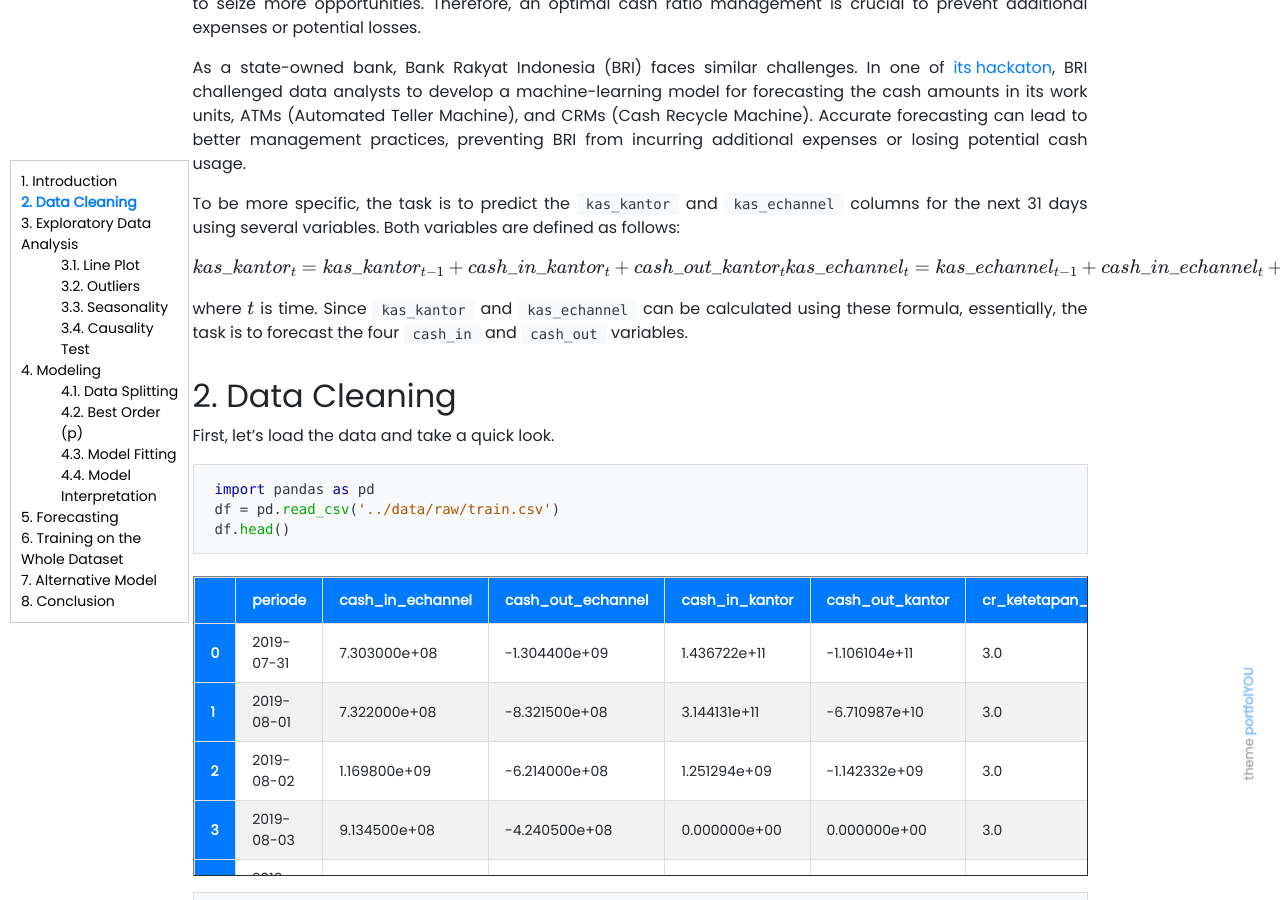
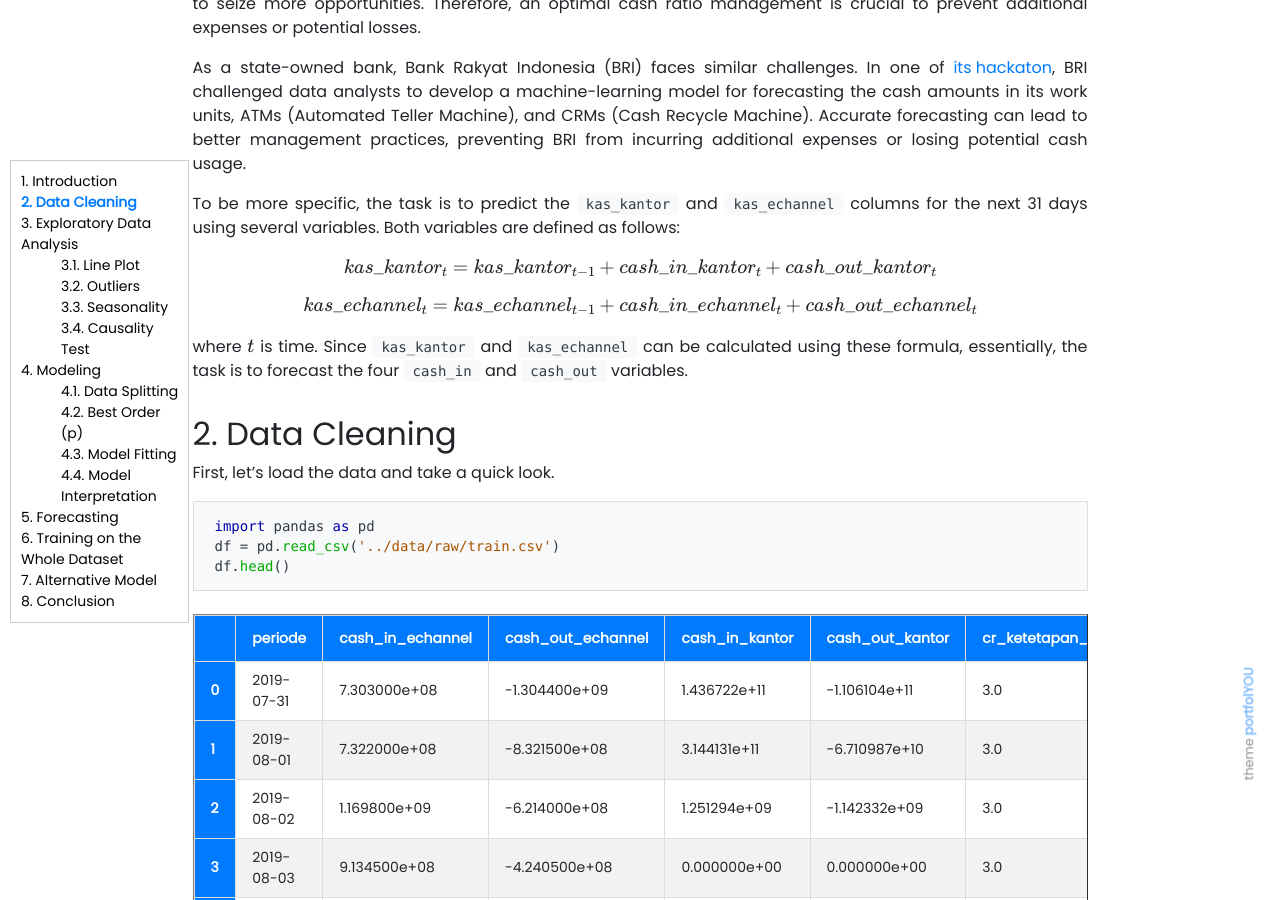
Before and after one commit to edyrizalmuh/portfolio, a Jekyll site: the page built from _projects/cash-ratio-optimization.md, in a window 1280 px wide and 900 px high, scrolled down 393 px. Built offline with Jekyll 4.4.1, drawn with Linux system fonts in a browser that asks for light colours; nearby versions of some CDN libraries; formulas are drawn with MathJax 3.

```diff
--- a/_projects/cash-ratio-optimization.md
+++ b/_projects/cash-ratio-optimization.md
@@ -20,10 +20,9 @@ As a state-owned bank, Bank Rakyat Indonesia (BRI) faces similar challenges. In
 
 To be more specific, the task is to predict the `kas_kantor` and `kas_echannel` columns for the next 31 days using several variables. Both variables are defined as follows:
 
-$$
-kas\_kantor_{t} = kas\_kantor_{t-1} + cash\_in\_kantor_{t} + cash\_out\_kantor_{t} \\
-kas\_echannel_{t} = kas\_echannel_{t-1} + cash\_in\_echannel_{t} + cash\_out\_echannel_{t}
-$$
+$$kas\_kantor_{t} = kas\_kantor_{t-1} + cash\_in\_kantor_{t} + cash\_out\_kantor_{t}$$
+
+$$kas\_echannel_{t} = kas\_echannel_{t-1} + cash\_in\_echannel_{t} + cash\_out\_echannel_{t}$$
 
 where $$t$$ is time. Since `kas_kantor` and `kas_echannel` can be calculated using these formula, essentially, the task is to forecast the four `cash_in` and `cash_out` variables.
 
```
Also changed, not shown: _includes/head.html (+12 -2 lines).
